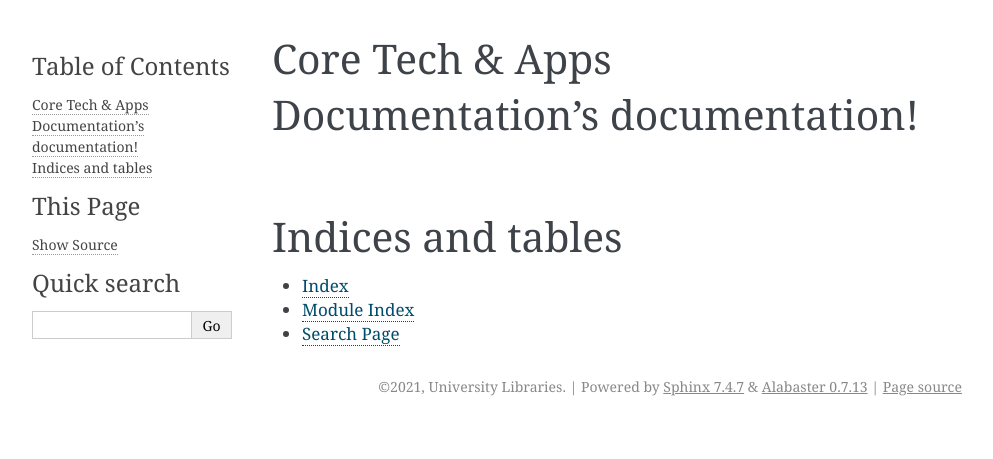
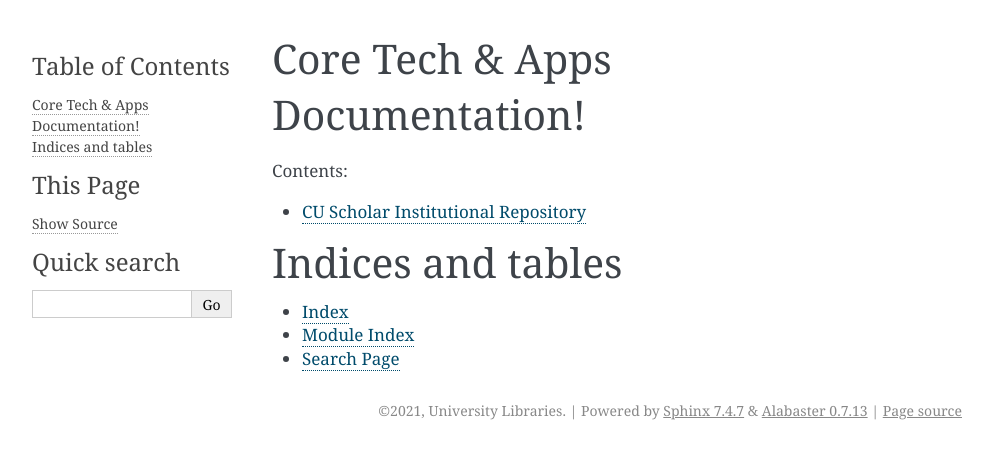
Before and after one commit to culibraries/documentation, a Sphinx documentation site: the page built from docs/index.rst, in a window 1280 px wide. Shown: the top 459 px of the page, without its empty margins (148-1141 px from the left). Built offline with Sphinx 7.4.7, drawn with Linux system fonts in a browser that asks for light colours.

Commit message:
add products with test IR

```diff
--- a/docs/index.rst
+++ b/docs/index.rst
@@ -3,12 +3,14 @@
    You can adapt this file completely to your liking, but it should at least
    contain the root `toctree` directive.
 
-Core Tech & Apps Documentation's documentation!
+Core Tech & Apps Documentation!
 ==========================================================
 
 .. toctree::
    :maxdepth: 2
    :caption: Contents:
+
+   products/cu-scholar/institutional-repository
 
 
 
```
Also changed, not shown: docs/products/cu-scholar/institutional-repository.md (added, +7 -0 lines).
